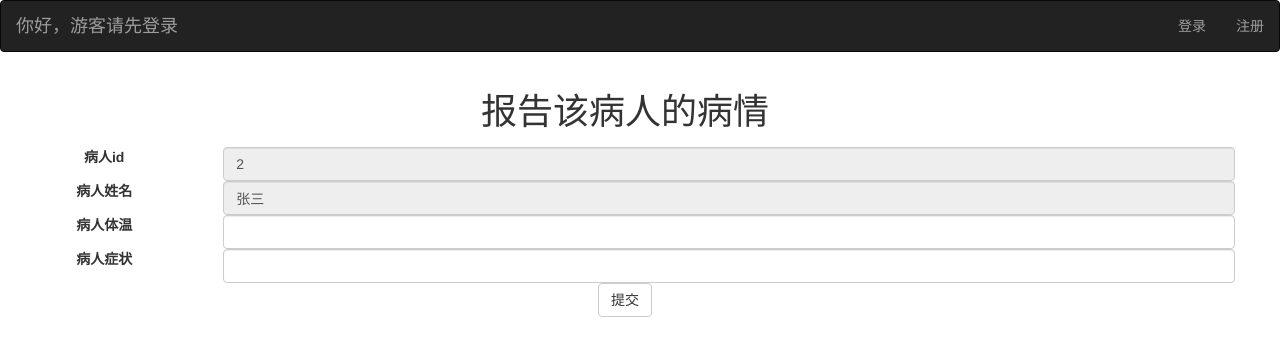
After one commit to gta0804/DataBaseDesignProject, a Flask app: page /emergency_nurse/report in a window 1280 px wide. The commit adds this page. Shown: the top 356 px of the page. Run offline with Flask 2, Linux system fonts and the light colour scheme; parts of the project's set-up code (start-up, migrations or seed data) failed here and were passed over; some libraries are stand-ins or nearby versions.

Commit message:
第二部分前端

```diff
--- a/auth.py
+++ b/auth.py
@@ -64,7 +64,7 @@ def login():
             session['user_id'] = user.staff_id
             #return redirect(url_for('calculation_F1.index'))
             print("success")
-            return render_template('nav.html',role='emergency_nurse',name=name)
+            return render_template('nav.html',role='ward_nurse',name=name)
 
         flash(error)
 
@@ -93,7 +93,7 @@ def load_logged_in_user():
 def logout():
     session.clear()
     #return redirect(url_for('calculation_F1.index'))
-    return render_template('base.html')
+    return render_template('auth/login.html')
 
 
 def login_required(view):
--- a/emergency_nurse.py
+++ b/emergency_nurse.py
@@ -9,4 +9,4 @@ bp = Blueprint('emergency_nurse', __name__, url_prefix='/emergency_nurse')
 @bp.route('/new_patient', methods=('GET', 'POST'))
 
 def new_patient():
-    return None
+    return render_template("emergency_nurse/new_patient.html", role='emergency_nurse',name='12345')
--- a/entry.py
+++ b/entry.py
@@ -4,6 +4,8 @@ db = SQLAlchemy()
 
 from flask import Flask, render_template
 import auth as auth
+import emergency_nurse as emergency_nurse
+import ward_nurse as ward_nurse
 
 
 # import auth
@@ -67,7 +69,8 @@ def create_app(test_config=None):
     #     return render_template('InterpretableEval/index.html')
 
     app.register_blueprint(auth.bp)
-
+    app.register_blueprint(emergency_nurse.bp)
+    app.register_blueprint(ward_nurse.bp)
     # app.register_blueprint(calculation_F1.bp)
 
     return app
--- a/patient.py
+++ b/patient.py
@@ -0,0 +1,2 @@
+from models import Patient
+from entry import db
--- a/templates/all_patient.html
+++ b/templates/all_patient.html
@@ -46,8 +46,8 @@
                         <button type="button" class="btn btn-default" class="discharge">准许出院</button>
                         {% end_if %}
                     {% end if %}
-                    {% elif role=='nurse' %}
-                    <button type="button" class="btn btn-default" class="nurse_report">填写病人报告单</button>
+                    {% elif role=='ward_nurse' %}
+                    <button type="button" class="btn btn-default" class="nurse_report" href="{{ url_for('ward_nurse.report',patient_id=patient['patient_id']) }}">填写病人报告单</button>
                     {% end if %}
                     </td>
                 </tr>
--- a/templates/emergency_nurse/new_patient.html
+++ b/templates/emergency_nurse/new_patient.html
@@ -19,7 +19,7 @@
             <label for="gender">病人性别</label>
             <div class="radio">
                 <label>
-                    <input type="radio" name="gender" id="optionsRadios1" value="male">
+                    <input type="radio" name="gender" id="optionsRadios1" value="male">男
                 </label>
             </div>
             <div class="radio">
@@ -33,7 +33,7 @@
             <input name="address" id="address" required>
         </div>
         <div class="form-group">
-            <label for="state_of_illness"></label>
+            <label for="state_of_illness">病人病情轻重</label>
             <div class="radio">
                 <label>
                     <input type="radio" name="state_of_illness" id="soft" value="soft">轻症
@@ -49,7 +49,7 @@
                     <input type="radio" name="state_of_illness" id="very_urgent" value="very_urgent">危重症
                 </label>
             </div>
-            <input type="submit" class="btn btn-default" value="new_patient">
+            <input type="submit" class="btn btn-default" value="提交">
         </div>
     </form>
     </div>
--- /dev/null
+++ b/templates/ward_nurse/report.html
@@ -0,0 +1,42 @@
+{% extends "nav.html"%}
+    {% block head %}
+        {{ super() }}
+    {% endblock %}
+<body>
+{% block nav %}
+    {{ super() }}
+{% endblock %}
+{% block body %}
+{{ super() }}
+    <div class="row col-xs-12 text-center">
+    <h1>报告该病人的病情</h1>
+    <form role="form" method="post" action="/ward_nurse/commit_report">
+        <div class="form-group">
+            <div class="col-xs-2 control-label"><label for="patient_id">病人id</label></div>
+            <div class="col-xs-10">
+                <input class="form-control"  name="patient_id" type="text" value={{ patient_id }} disabled>
+            </div>
+        </div>
+        <div class="form-group">
+            <div class="col-xs-2 control-label"><label for="name">病人姓名</label></div>
+            <div class="col-xs-10">
+                <input class="form-control"  name="name" type="text" value={{ name }} disabled>
+            </div>
+        </div>
+        <div class="form-group">
+            <div class="col-xs-2 control-label"><label for="temperature">病人体温</label></div>
+            <div class="col-xs-10">
+                <input class="form-control"  name="temperature" type="number" >
+            </div>
+        </div>
+        <div class="form-group">
+            <div class="col-xs-2 control-label"><label for="symptom">病人症状</label></div>
+            <div class="col-xs-10">
+                <input class="form-control"  name="symptom" type="number" ></div>
+        </div>
+        <div class="form-group">
+            <input type="submit" class="btn btn-default" value="提交">
+        </div>
+    </form>
+    </div>
+{% endblock %}
--- /dev/null
+++ b/ward_nurse.py
@@ -0,0 +1,12 @@
+from flask import (
+    Blueprint, flash, g, redirect, render_template, request, session, url_for
+)
+from models import Staff
+from entry import db
+
+bp = Blueprint('ward_nurse', __name__, url_prefix='/emergency_nurse')
+
+
+@bp.route("/report",methods=("GET","POST"))
+def report():
+    return render_template("ward_nurse/report.html", patient_id=2, name="张三")
```
Also changed, not shown: nurse.py (deleted).
